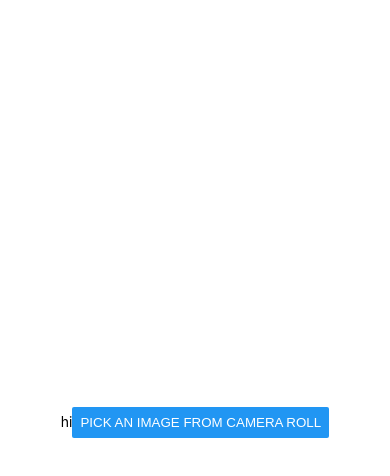
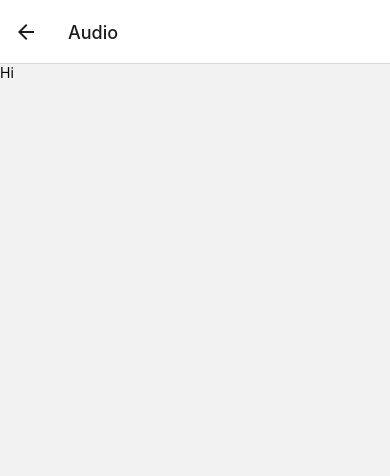
Before and after one commit to apoorvcodes/musit, a React Native app: screen /Audio in a window 390 px wide. Shown: the top 476 px of the page. Built offline with nearby package versions, Linux system fonts and the light colour scheme.

Commit message:
feat: navigation done

```diff
--- a/App.tsx
+++ b/App.tsx
@@ -1,19 +1,20 @@
-import { StatusBar } from 'expo-status-bar';
-import { StyleSheet, Text, View } from 'react-native';
-import ImagePickerExample from './components/VideoPick';
+
+import * as React from 'react';
+import { NavigationContainer } from '@react-navigation/native';
+import { createNativeStackNavigator } from '@react-navigation/native-stack';
+const Stack = createNativeStackNavigator();
+import Home from './Screens/Home';
+import Video from './Screens/Video';
+import Audio from './Screens/Audio';
 
 export default function App() {
   return (
-    <View style={styles.container}><Text>hi<ImagePickerExample/></Text><StatusBar style="auto" />
-    </View>
+    <NavigationContainer>
+      <Stack.Navigator>
+        <Stack.Screen name="Home" component={Home} />
+        <Stack.Screen name="Audio" component={Audio} />
+        <Stack.Screen name="Video" component={Video} />
+      </Stack.Navigator>
+    </NavigationContainer>
   );
 }
-
-const styles = StyleSheet.create({
-  container: {
-    flex: 1,
-    backgroundColor: '#fff',
-    alignItems: 'center',
-    justifyContent: 'center',
-  },
-});
--- /dev/null
+++ b/Screens/Audio.tsx
@@ -0,0 +1,9 @@
+import { View, Text } from "react-native";
+
+export default function Audio({navigation} :any) {
+    return (
+        <View>
+            <Text>Hi</Text>
+        </View>
+    )
+}
--- /dev/null
+++ b/Screens/Home.tsx
@@ -0,0 +1,9 @@
+import { View, Text } from "react-native";
+
+export default function Home({navigation} :any) {
+    return (
+        <View>
+            <Text>Hi</Text>
+        </View>
+    )
+}
--- /dev/null
+++ b/Screens/Video.tsx
@@ -0,0 +1,9 @@
+import { View, Text } from "react-native";
+
+export default function Video({navigation} :any) {
+    return (
+        <View>
+            <Text>Hi</Text>
+        </View>
+    )
+}
--- a/babel.config.js
+++ b/babel.config.js
@@ -2,5 +2,6 @@ module.exports = function(api) {
   api.cache(true);
   return {
     presets: ['babel-preset-expo'],
+    plugins: ["nativewind/babel"],
   };
 };
--- /dev/null
+++ b/components/Play.tsx
@@ -0,0 +1,12 @@
+
+import { Text, View } from 'react-native';
+
+export default function ImagePickerExample() {
+
+
+  return (
+    <View style={{ flex: 1, alignItems: 'center', justifyContent: 'center' }}>
+     <Text>Hello</Text>
+    </View>
+  );
+}
--- a/components/VideoPick.tsx
+++ b/components/VideoPick.tsx
@@ -6,7 +6,6 @@ export default function ImagePickerExample() {
   const [image, setImage] = useState<string | null>(null);
 
   const pickImage = async () => {
-    // No permissions request is necessary for launching the image library
     let result = await ImagePicker.launchImageLibraryAsync({
       mediaTypes: ImagePicker.MediaTypeOptions.All,
       allowsEditing: true,
--- a/package.json
+++ b/package.json
@@ -10,9 +10,11 @@
   },
   "dependencies": {
     "@react-navigation/native": "^6.0.13",
+    "@react-navigation/native-stack": "^6.9.0",
     "expo": "~46.0.13",
     "expo-image-picker": "^13.3.1",
     "expo-status-bar": "~1.4.0",
+    "nativewind": "^2.0.11",
     "react": "18.0.0",
     "react-dom": "18.0.0",
     "react-native": "0.69.6",
@@ -23,7 +25,8 @@
   "devDependencies": {
     "@babel/core": "^7.12.9",
     "@types/react": "~18.0.14",
-    "@types/react-native": "~0.69.1",
+    "@types/react-native": "^0.70.4",
+    "tailwindcss": "^3.1.8",
     "typescript": "~4.3.5"
   },
   "private": true
--- /dev/null
+++ b/tailwind.config.ts
@@ -0,0 +1,8 @@
+/** @type {import('tailwindcss').Config} */
+module.exports = {
+  content: ["./App.{js,jsx,ts,tsx}", "./components/**/*.{js,jsx,ts,tsx}"],
+  theme: {
+    extend: {},
+  },
+  plugins: [],
+}
```
Also changed, not shown: app.d.ts (added, +7 -0 lines), Screens/playVideo.tsx (added), 1 other file (tests, documents, lock files or other folders).
